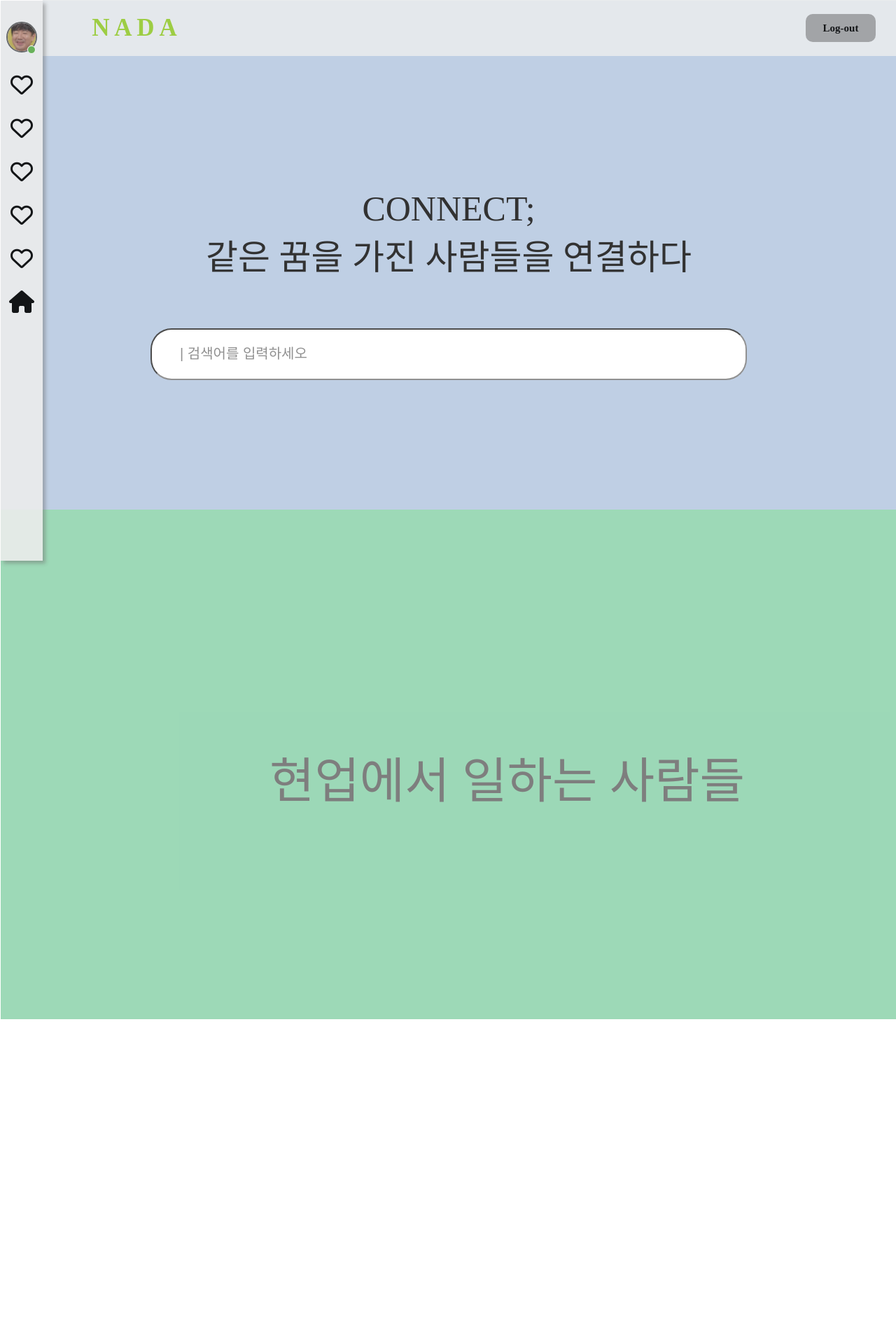
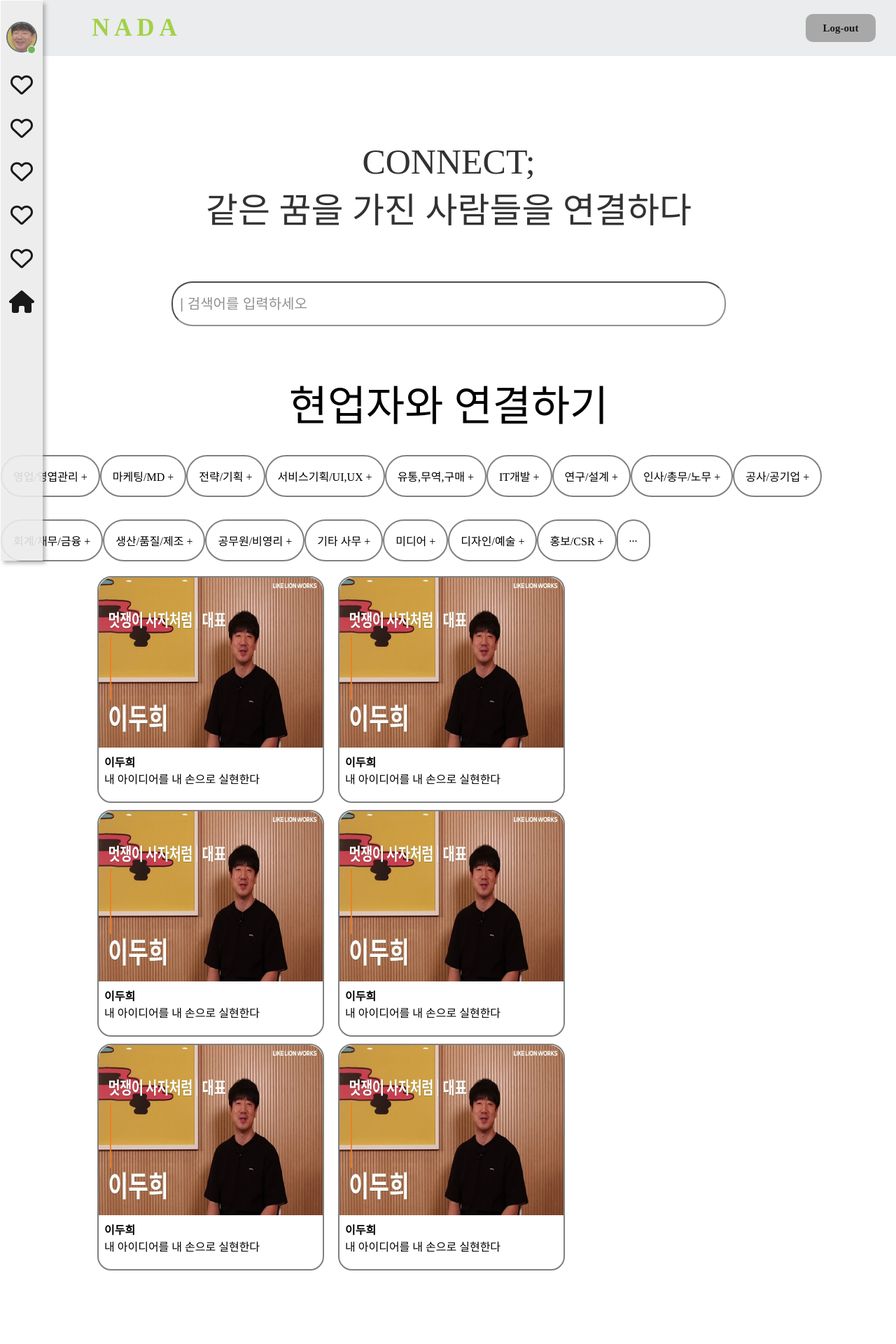
Before and after one commit to Like-lion-inha-Hackathon/nada_djagno, a Django app: page /connects/ in a window 1280 px wide. Shown: the top 1920 px of the page at 70% size. Run offline with Django 3.2, Linux system fonts and the light colour scheme; some libraries are stand-ins or nearby versions.

Commit message:
07_1615_gyuwon
connect_profile까지

```diff
--- a/static/css/connect/connect.css
+++ b/static/css/connect/connect.css
@@ -9,10 +9,10 @@
 
 .search{
     /* margin:0 auto; */
-    background-color:lightsteelblue;
+
     opacity:0.8;
     width:100%;
-    height:25%;
+    height:20%;
     display:flex;
     flex-direction:column;
     justify-content: center;
@@ -33,8 +33,8 @@
 }
 
 .search_box{
-    padding:10px 40px;
-    height:50px;
+    padding:10px 10px;
+    height:40px;
     width:60%;
     border-radius:30px;
     font-size: 20px;
@@ -42,45 +42,84 @@
 
 .portfolio{
     display:flex;
+    justify-content:center;
     flex-direction:column;
-    background-color: mediumseagreen;
     width:100%;
-    height:25%;
+    height:35%;
 }
 
 .challenge {
-  background-color: mintcream;
   width: 100%;
   height: 25%;
   display: flex;
+  flex-direction:column;
+  justify-content:center;
 }
 
 .contest_exhibit {
-  background-color: olive;
   width: 100%;
   height: 25%;
   display: flex;
-}
-
-.portfolio {
-  opacity: 0.5;
-  display: flex;
-  flex-direction: column;
-  justify-content: center;
+  flex-direction:column;
+  justify-content:center;
 }
 
 
-/* .portfolio_title_box{
-    display:flex;
-    justify-content:center;
-} */
+.portfolio_title{
+    text-align:center;
+    margin-top:5vh;
+    margin-bottom:2vh;
+    height:15%;
+    font-size:60px;
+}
 
-.portfolio_title{
-    padding-left:30vw;
-    margin-top:10vh;
-    height:20%;
-    text-decoration-color: maroon ;
-    font-size:70px;
+.border_categories{
+  border-left:30vw;
+  border-top:-5vh;
+  display:flex;
+  flex-wrap:wrap;
+  justify-content:flex-start;
+  /* padding:2vh; */
+  /* padding:5rem; */
+}
+
+ul{
+  text-align:center;
+  border:2px solid gray;
+  border-radius:30px;
+  padding:1rem;
+}
+
+.profiles{
+  padding:0 10vw;
+  display:flex;
+  justify-content:flex-start;
+  flex-direction:row;
+  flex-wrap:wrap;
+}
+
+.detail_box{
+  display:flex;
+  flex-direction:column;
+  margin-top:-30px;
+  width:25vw;
+  height:40vh;
+  margin:5px 10px;
+  border:2px solid gray;
+  border-radius:20px;
+}
+
+img{
+  width:100%;
+  height:80%;
+  border-top-left-radius: 20px;
+  border-top-right-radius: 20px;
+}
+
+.detail_box_text{
+  width:100%;
+  height:20%;
+  padding:0.5rem;
 }
 
 .tag{
@@ -89,8 +128,3 @@
     justify-content:flex-start;
     margin-left:10vw;
 }
-
-
-.detail_box {
-  height: 60%;
-}
--- a/templates/connect/connect.html
+++ b/templates/connect/connect.html
@@ -18,11 +18,52 @@
         </div>
     </div>
     <div class="portfolio">
-        <div class="portfolio_title">현업에서 일하는 사람들</div>
-        <div class="border_categories"></div>
-        <div class="profiles"></div>
+        <div class="portfolio_title">현업자와 연결하기</div>
+        <div class="border_categories">
+            <ul>영업/영엽관리 +</ul>
+            <ul>마케팅/MD +</ul>
+            <ul>전략/기획 +</ul>
+            <ul>서비스기획/UI,UX +</ul>
+            <ul>유통,무역,구매 +</ul>
+            <ul>IT개발 +</ul>
+            <ul>연구/설계 +</ul>
+            <ul>인사/총무/노무 +</ul>
+            <ul>공사/공기업 +</ul>
+            <ul>회계/재무/금융 +</ul>
+            <ul>생산/품질/제조 +</ul>
+            <ul>공무원/비영리 +</ul>
+            <ul>기타 사무 +</ul>
+            <ul>미디어 +</ul>
+            <ul>디자인/예술 +</ul>
+            <ul>홍보/CSR +</ul>
+            <ul>...</ul>
         </div>
-        <div class="detail_box"></div>
+        <div class="profiles">
+            <div class="detail_box">
+                <img src="{% static 'image/connect_profile_doohee.jpeg' %}" class="detail_box_photo"></img>
+                <div class="detail_box_text"><strong>이두희</strong><br>내 아이디어를 내 손으로 실현한다</div>
+            </div>
+            <div class="detail_box">
+                <img src="{% static 'image/connect_profile_doohee.jpeg' %}" class="detail_box_photo"></img>
+                <div class="detail_box_text"><strong>이두희</strong><br>내 아이디어를 내 손으로 실현한다</div>
+            </div>
+            <div class="detail_box">
+                <img src="{% static 'image/connect_profile_doohee.jpeg' %}" class="detail_box_photo"></img>
+                <div class="detail_box_text"><strong>이두희</strong><br>내 아이디어를 내 손으로 실현한다</div>
+            </div>
+            <div class="detail_box">
+                <img src="{% static 'image/connect_profile_doohee.jpeg' %}" class="detail_box_photo"></img>
+                <div class="detail_box_text"><strong>이두희</strong><br>내 아이디어를 내 손으로 실현한다</div>
+            </div>
+            <div class="detail_box">
+                <img src="{% static 'image/connect_profile_doohee.jpeg' %}" class="detail_box_photo"></img>
+                <div class="detail_box_text"><strong>이두희</strong><br>내 아이디어를 내 손으로 실현한다</div>
+            </div>
+            <div class="detail_box">
+                <img src="{% static 'image/connect_profile_doohee.jpeg' %}" class="detail_box_photo"></img>
+                <div class="detail_box_text"><strong>이두희</strong><br>내 아이디어를 내 손으로 실현한다</div>
+            </div>
+        </div>
     </div>
     <div class="challenge">
         <div class="challenge_title">도전 함께하기</div>
```
Also changed, not shown: static/image/connect_profile_doohee.jpeg (added).
